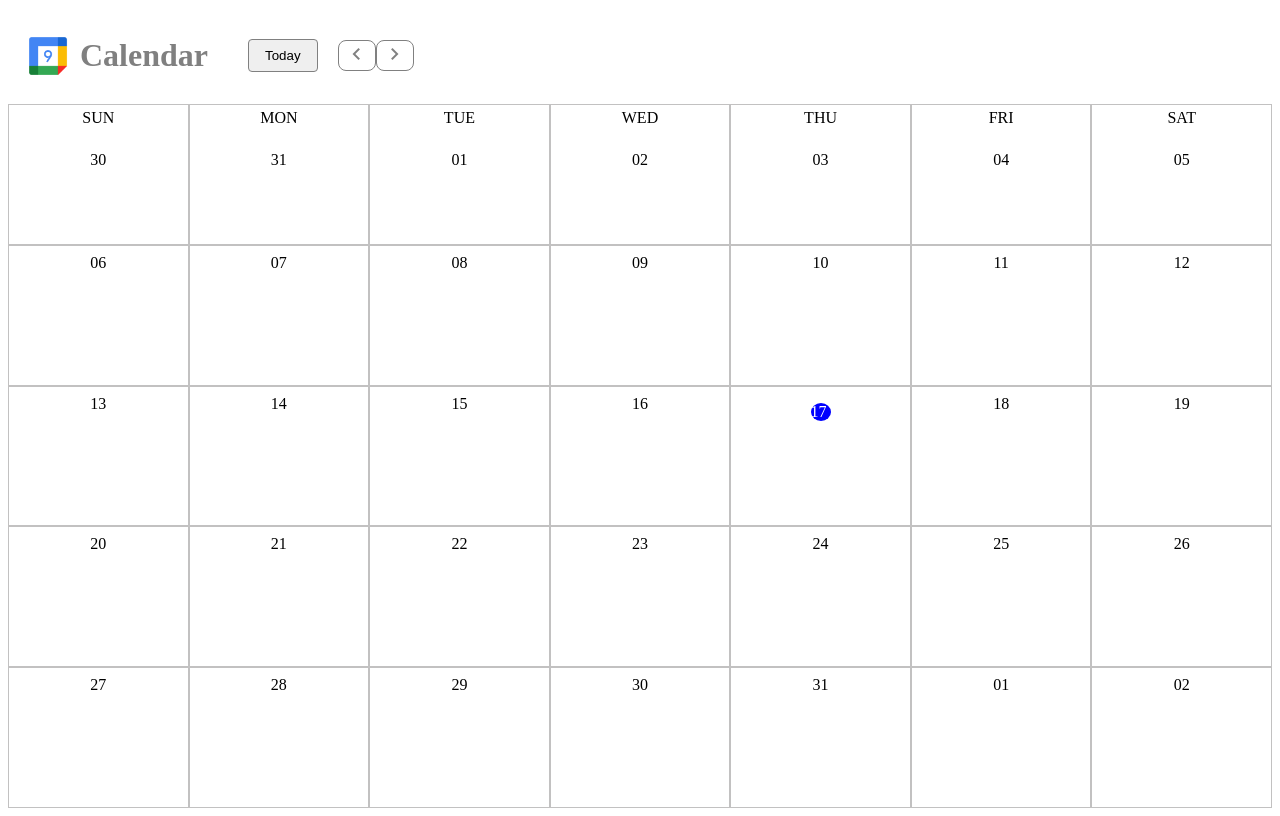
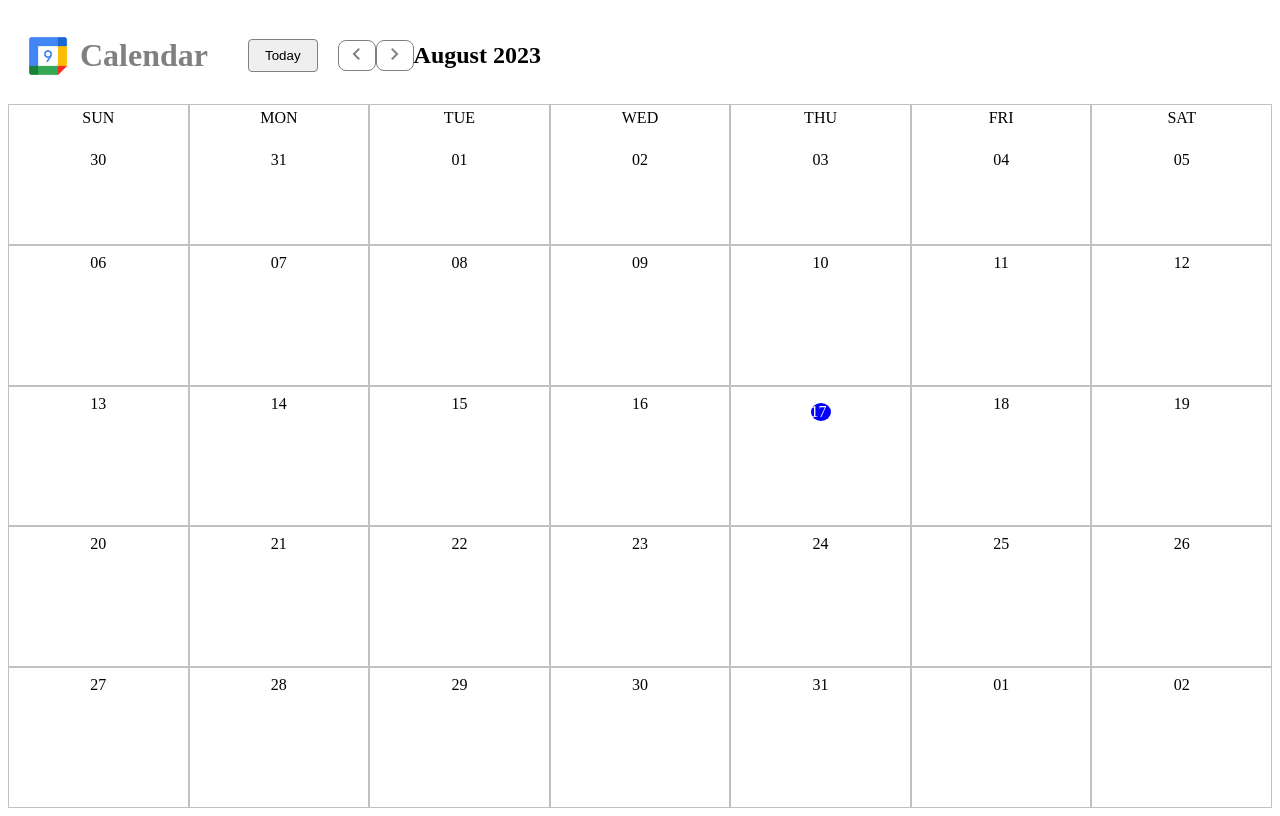
Before and after one commit to PetkovBG/calendar-app-react, a React (Create React App) app in the folder calendar/: page / in a window 1280 px wide. Built offline with nearby package versions, Linux system fonts and the light colour scheme.

Commit message:
implement change month functionality

```diff
--- a/calendar/src/App.js
+++ b/calendar/src/App.js
@@ -15,18 +15,27 @@ import { appActions } from './store/appContext';
 function App() {
 
   const monthIndex = useSelector(state => state.appContext.monthIndex);
+  const currentMonthValue = useSelector(state => state.appContext.currentMonth);
+  // console.log(monthIndex);
   const dispatch = useDispatch();
 
   const updateMonthIndex = () => {
     dispatch(appActions.setMonthIndex(monthIndex));
+  };
+
+  const updateCurrentMonth = () => {
+    dispatch(appActions.setCurrentMonth(monthIndex));
   }
 
   // console.table(getMonth());
   const [currentMonth, setCurrentMonth] = useState(getMonth());
 
+  // console.log('monthIndex', monthIndex);
+  // console.log('currentMonth', currentMonth);
 
+//TODO - check if this useEffect is neccessary
   useEffect(() => {
-    updateMonthIndex();
+    updateCurrentMonth();
   }, [monthIndex]);
 
   return (
@@ -35,7 +44,7 @@ function App() {
         <Header />
         <div className='wrapper-sidebar'>
           <SideBar />
-          <Month month={currentMonth} />
+          <Month month={currentMonthValue} />
         </div>
       </div>
     </>
--- a/calendar/src/components/Header/Header.js
+++ b/calendar/src/components/Header/Header.js
@@ -1,7 +1,25 @@
 import styles from './Header.module.css';
-import logo from '../../assets/logo.png'
+import logo from '../../assets/logo.png';
+import dayjs from 'dayjs';
+
+import { useDispatch } from 'react-redux';
+import { appActions } from '../../store/appContext';
+import { useSelector } from 'react-redux/es/hooks/useSelector';
+
 
 const Header = () => {
+
+    const monthIndex = useSelector(state => state.appContext.monthIndex);
+    const dispatch = useDispatch();
+
+    const setMonthToPrevious = () => {
+        dispatch(appActions.setMonthIndex(monthIndex - 1));
+    }
+
+    const setMonthToNext = () => {
+        dispatch(appActions.setMonthIndex(monthIndex + 1));
+    }
+
     return (
         <header className={styles['header-calendar']}>
             <img src={logo} alt="calendar-logo" className={styles['calendar-logo']} />
@@ -9,16 +27,19 @@ const Header = () => {
             <button className={styles['btn-header']}>
                 Today
             </button>
-            <button className={styles['btn-secondary']}>
+            <button className={styles['btn-secondary']} onClick={setMonthToPrevious}>
                 <span className='material-icons-outlined cursor-pointer text-white'>
                     chevron_left
                 </span>
             </button>
-            <button className={styles['btn-secondary']}>
+            <button className={styles['btn-secondary']} onClick={setMonthToNext}>
                 <span className='material-icons-outlined cursor-pointer text-white'>
                     chevron_right
                 </span>
             </button>
+            <h2>
+                {dayjs(new Date(dayjs().year(), monthIndex)).format("MMMM YYYY")}
+            </h2>
         </header>
 
     );
--- a/calendar/src/store/appContext.js
+++ b/calendar/src/store/appContext.js
@@ -1,8 +1,10 @@
 import { createSlice } from "@reduxjs/toolkit";
 import dayjs from "dayjs";
+import { getMonth } from "../common/common";
 
 const initialStateValues = {
     monthIndex: dayjs().month(),
+    currentMonth: getMonth(),
 }
 
 const appSlice = createSlice({
@@ -12,7 +14,16 @@ const appSlice = createSlice({
         setMonthIndex(state, action) {
             const index = action.payload;
             state.monthIndex = index;
-        }
+        },
+        setCurrentMonth(state, action) {
+            const month = action.payload;
+            state.currentMonth = getMonth(month);
+        },
+        // setCurrentMonth(state, action) {
+        //     const currentMonth = action.payload;
+        //     console.log('getM', getMonth())
+        //     state.currentMonth.push(getMonth());
+        // }
     }
 });
 
--- a/calendar/src/store/index.js
+++ b/calendar/src/store/index.js
@@ -5,7 +5,11 @@ import appSliceReducer from './appContext';
 const store = configureStore({
     reducer: {
         appContext: appSliceReducer,
-    }
+    },
+    middleware: getDefaultMiddleware =>
+    getDefaultMiddleware({
+      serializableCheck: false,
+    }),
 });
 
 export default store;
```
